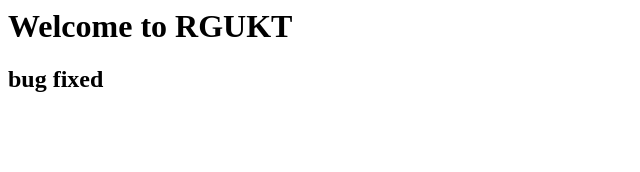
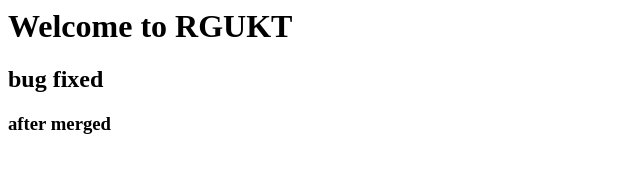
Before and after one commit to Kuthuru-Santhoshi/myApp, a plain HTML site: page index.html in a window 1280 px wide. Shown: the whole page, without its empty margins (0-640 px from the left). Drawn offline with Linux system fonts and the light colour scheme.

Commit message:
Add heading for merged section

```diff
--- a/index.html
+++ b/index.html
@@ -1,2 +1,3 @@
 <h1>Welcome to RGUKT</h1>
 <h2>bug fixed</h2>
+<h3>after merged</h3>
```
